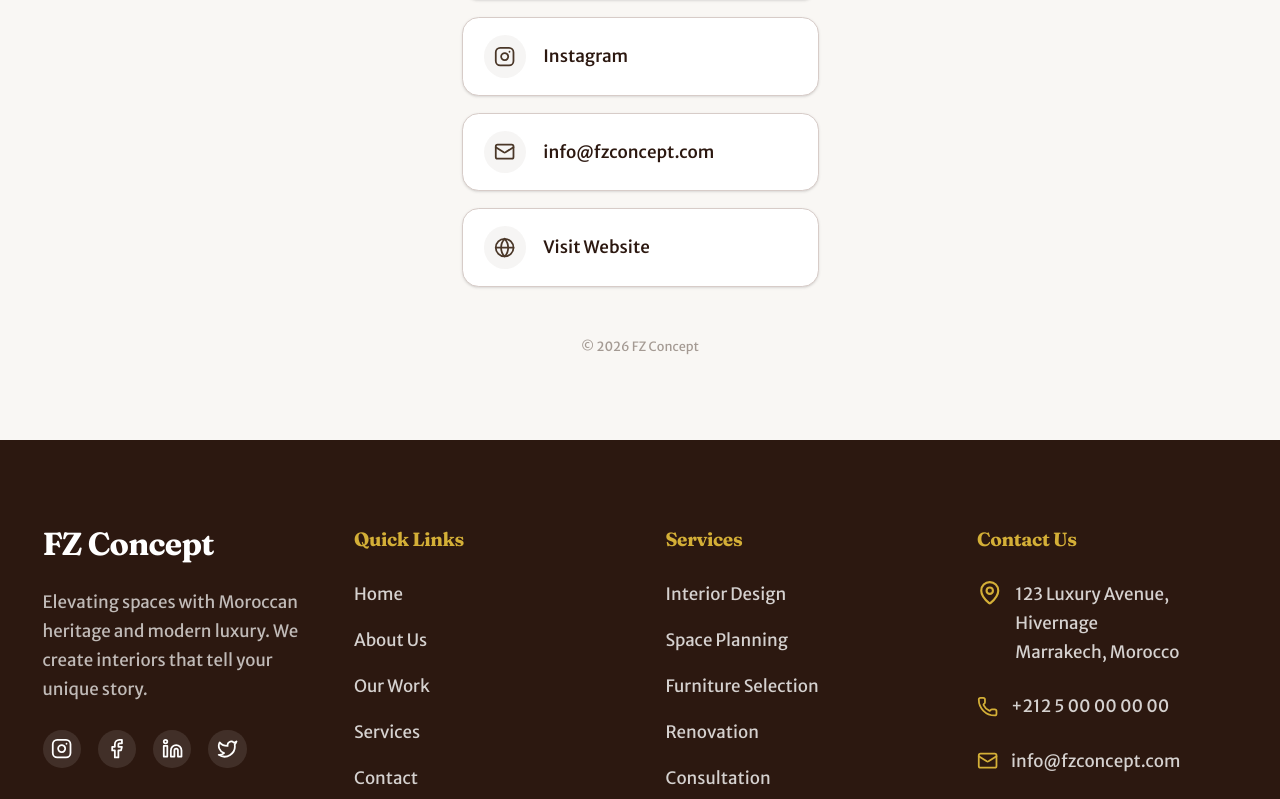
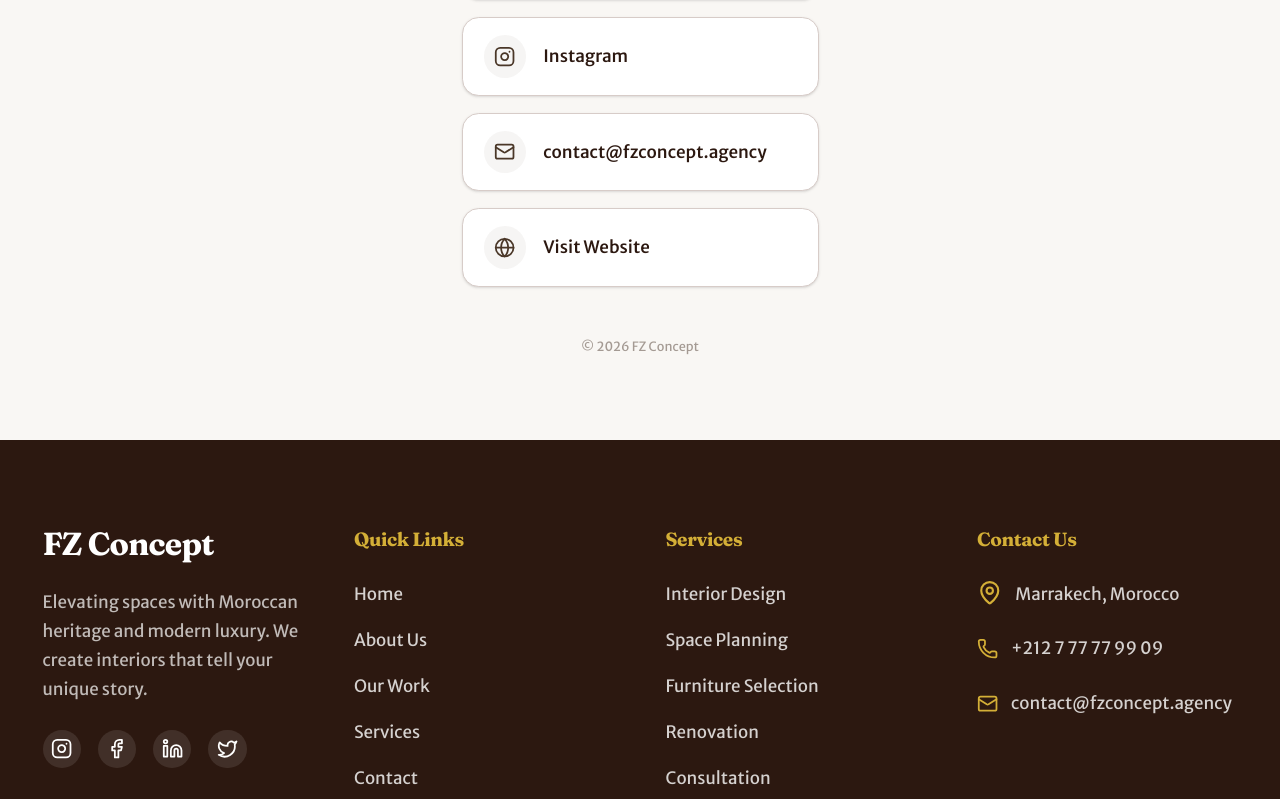
Before and after one commit to yassinejoundi/fzconcept-agency, a Next.js app: page /links in a window 1280 px wide. Shown: the part 501-1300 px from the top of the page. Built offline with nearby package versions, Linux system fonts and the light colour scheme; no server answers.

Commit message:
update the contact informations

```diff
--- a/components/common/Footer.tsx
+++ b/components/common/Footer.tsx
@@ -40,7 +40,7 @@ export function Footer() {
             "Rénovation",
             "Consultation",
           ],
-          address: ["123 Luxury Avenue, Hivernage", "Marrakech, Maroc"],
+          address: "Marrakech, Maroc",
           rights: "Tous droits réservés.",
           createdBy: "Créé par",
         }
@@ -66,7 +66,7 @@ export function Footer() {
             "Renovation",
             "Consultation",
           ],
-          address: ["123 Luxury Avenue, Hivernage", "Marrakech, Morocco"],
+          address: "Marrakech, Morocco",
           rights: "All rights reserved.",
           createdBy: "Created by",
         }
@@ -189,28 +189,24 @@ export function Footer() {
             <ul className="flex flex-col gap-6 font-sans text-white/80">
               <li className="flex items-start gap-3">
                 <MapPin className="h-6 w-6 shrink-0 text-gold" />
-                <span>
-                  {copy.address[0]}
-                  <br />
-                  {copy.address[1]}
-                </span>
+                <span>{copy.address}</span>
               </li>
               <li className="flex items-center gap-3">
                 <Phone className="h-5 w-5 shrink-0 text-gold" />
                 <a
-                  href="tel:+212500000000"
+                  href="tel:+212777779909"
                   className="hover:text-gold transition-colors"
                 >
-                  +212 5 00 00 00 00
+                  +212 7 77 77 99 09
                 </a>
               </li>
               <li className="flex items-center gap-3">
                 <Mail className="h-5 w-5 shrink-0 text-gold" />
                 <a
-                  href="mailto:info@fzconcept.com"
+                  href="mailto:contact@fzconcept.agency"
                   className="hover:text-gold transition-colors"
                 >
-                  info@fzconcept.com
+                  contact@fzconcept.agency
                 </a>
               </li>
             </ul>
--- a/components/links/LinksList.tsx
+++ b/components/links/LinksList.tsx
@@ -37,9 +37,9 @@ export function LinksList() {
       type: "external",
     },
     {
-      label: "info@fzconcept.com",
+      label: "contact@fzconcept.agency",
       icon: Mail,
-      href: "mailto:info@fzconcept.com",
+      href: "mailto:contact@fzconcept.agency",
       type: "external",
     },
     {
```
